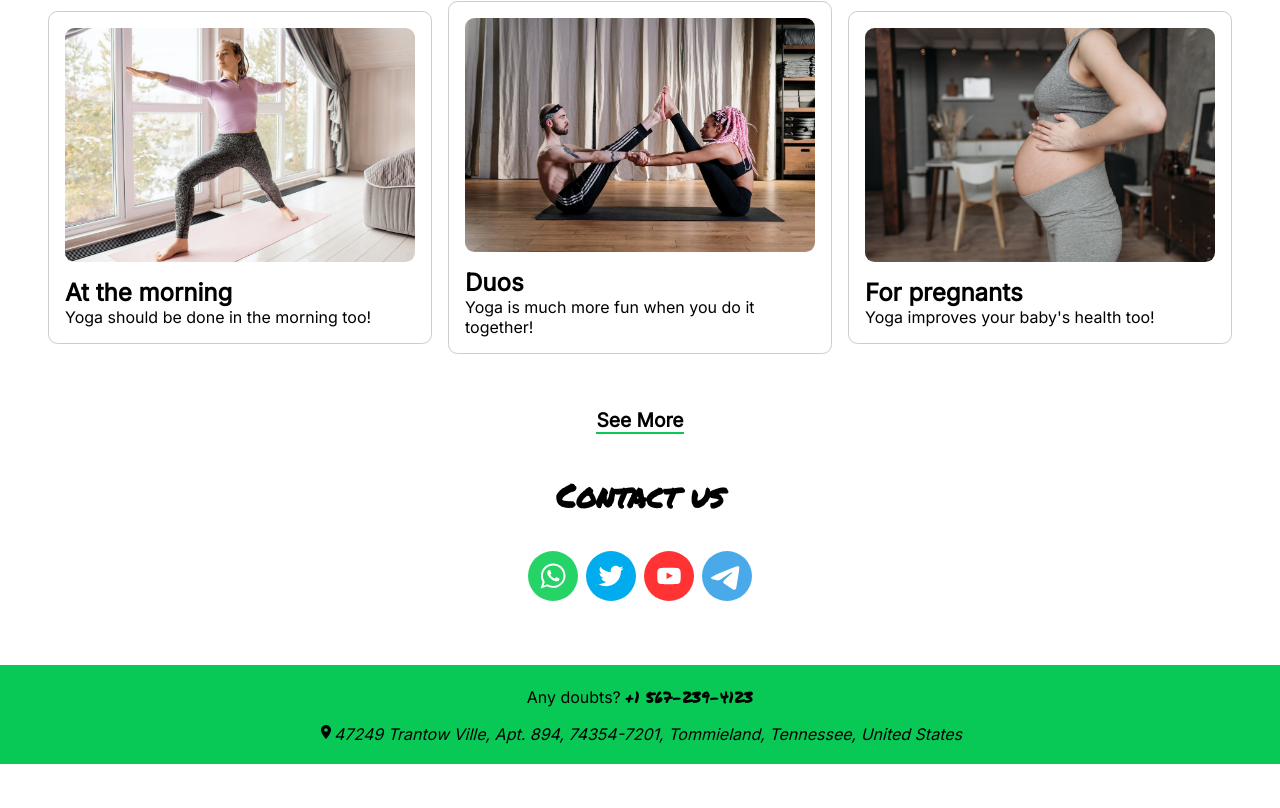
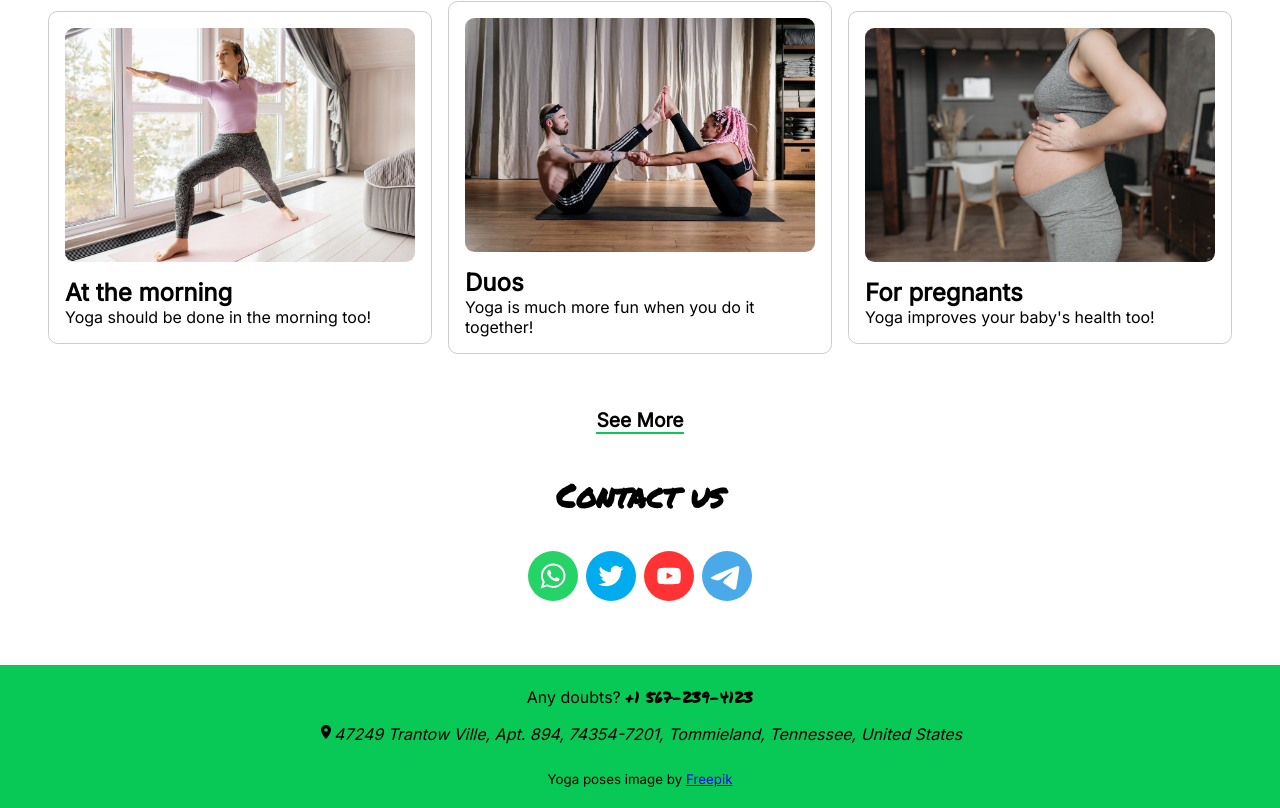
Before and after one commit to ArthurDeveloper/yoga-master, a React (Vite) app: page / in a window 1280 px wide. Shown: the part 1807-2615 px from the top of the page. Before the commit the page ends 2571 px from the top, so only its background shows below. Built offline with nearby package versions, Linux system fonts and the light colour scheme.

Commit message:
chore: Added freepik image credits

```diff
--- a/src/components/Footer/index.css
+++ b/src/components/Footer/index.css
@@ -8,3 +8,7 @@ footer {
 address {
     margin-top: 1rem;
 }
+
+.credits {
+	margin-top: 1.5rem;
+}
--- a/src/components/Footer/index.jsx
+++ b/src/components/Footer/index.jsx
@@ -10,6 +10,12 @@ export default function Footer() {
                 <IoMdPin />
                 47249 Trantow Ville, Apt. 894, 74354-7201, Tommieland, Tennessee, United States
             </address>
-        </footer>
+
+			<div className="credits">
+				<small>
+					Yoga poses image by <a href="https://www.freepik.com/free-vector/international-yoga-day-hand-drawn-flat-yoga-poses-collection_25914493.htm#query=yoga%20woman&position=15&from_view=search&track=ais">Freepik</a>
+				</small>
+			</div>
+		</footer>
     )
 }
```
